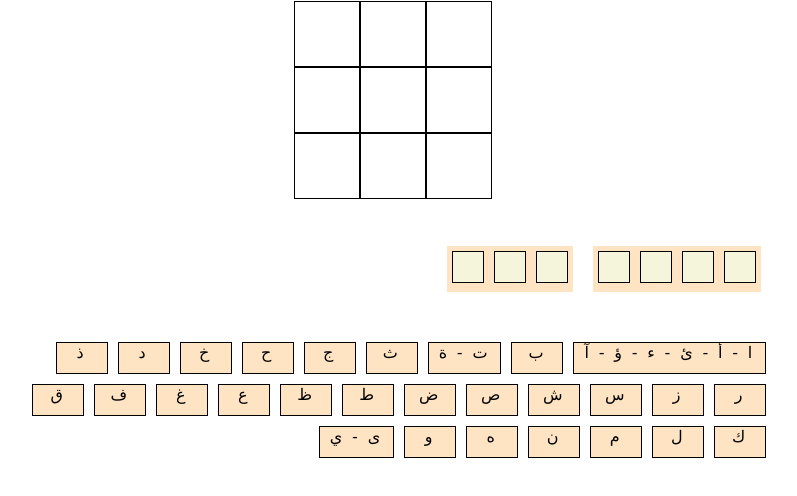
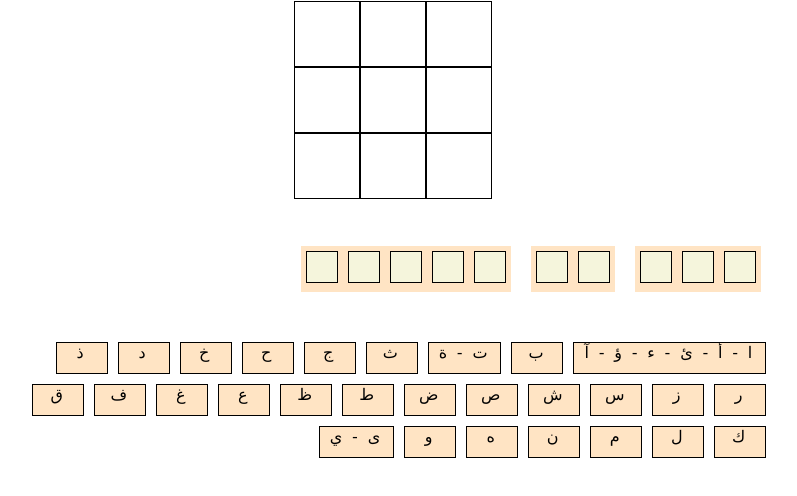
Before and after one commit to error17191/aflam-word-game, a plain HTML site: page index.html in a window 1280 px wide. Shown: the part 80-576 px from the top of the page, without its empty margins (248-1045 px from the left). Drawn offline with Linux system fonts and the light colour scheme.

Commit message:
Fix bug of constant movie

```diff
--- a/appv5.js
+++ b/appv6.js
@@ -29,8 +29,8 @@ let arabicAlphabet = [
     ['ى', 'ي'],
 ];
 
-// let movie = movies[Math.floor(Math.random() * (movies.length - 1))].name;
-let movie = 'عزبة آدم';
+let movie = movies[Math.floor(Math.random() * (movies.length - 1))].name;
+
 let movieStructure = [];
 let wrongLetterCount = 0;
 
--- a/index.html
+++ b/index.html
@@ -40,6 +40,6 @@
     </section>
 </main>
 
-<script src="appv5.js"></script>
+<script src="appv6.js"></script>
 </body>
 </html>
```
